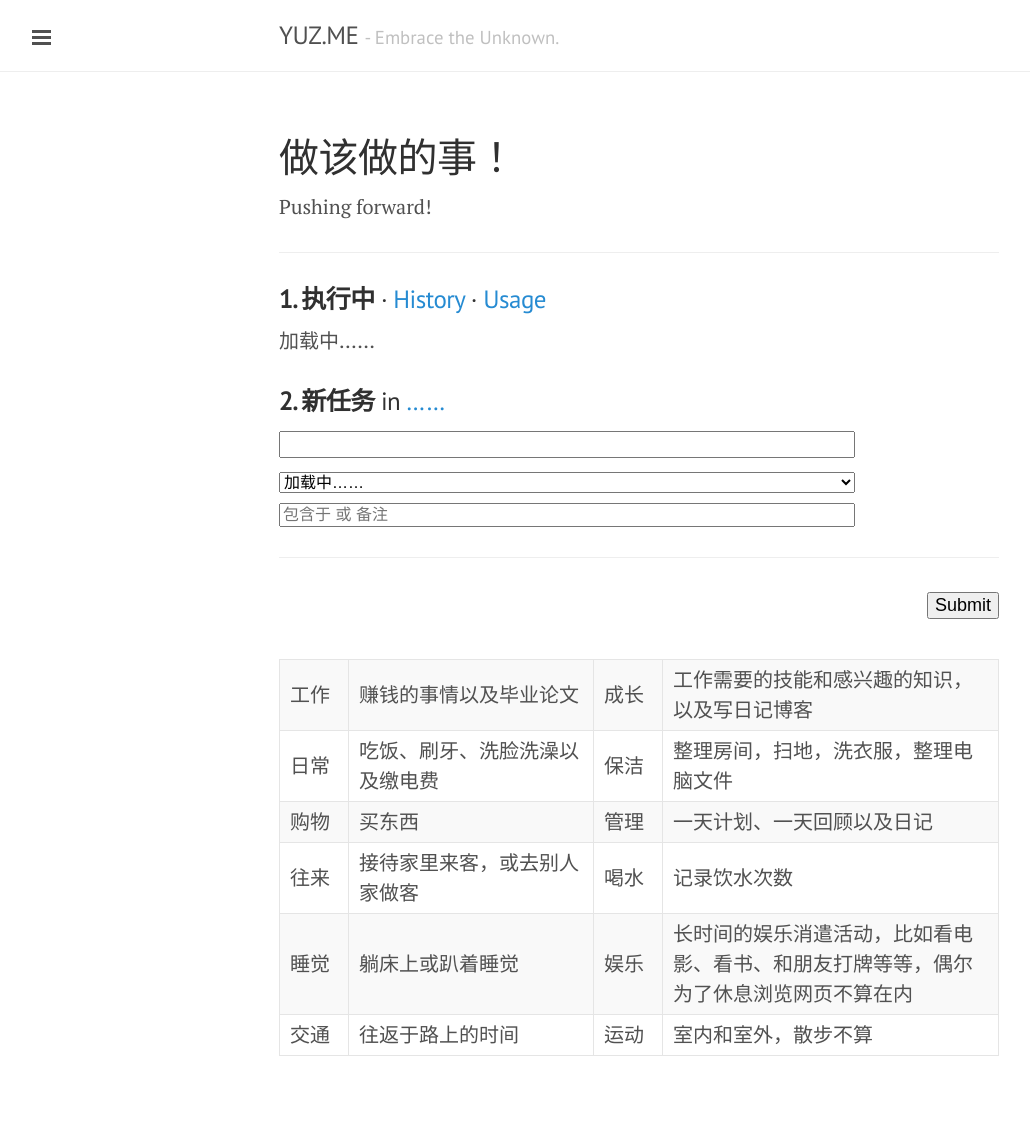
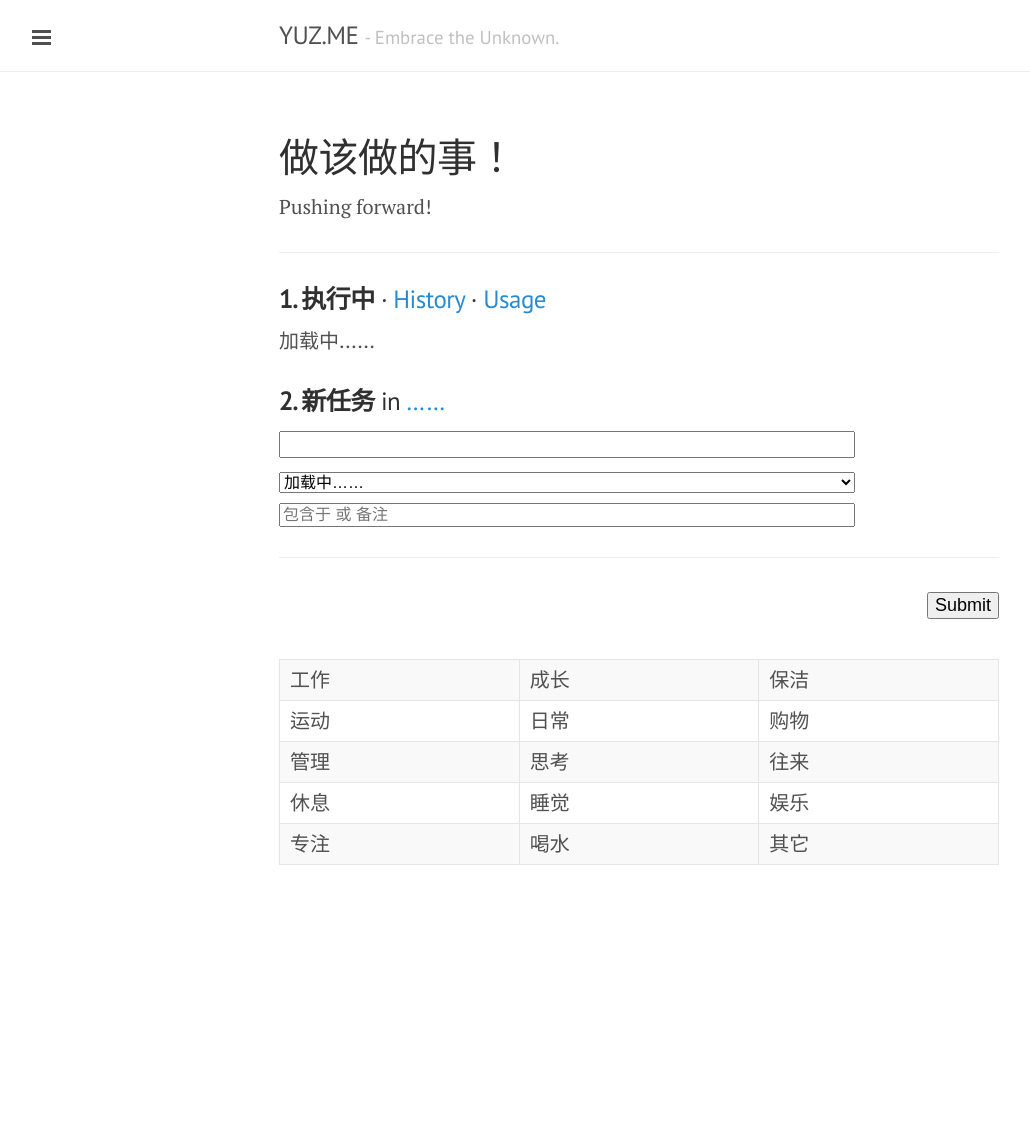
Before and after one commit to yusite/yuz.me, a Jekyll site: the page built from log.md, in a window 1280 px wide. Shown: the whole page, without its empty margins (1-1031 px from the left). Built offline with Jekyll 4.4.1, drawn with Linux system fonts in a browser that asks for light colours; Markdown is read by kramdown in place of the engine named in the settings; after the commit the page ends 945 px from its top, so only the background shows below that.

Commit message:
update log page

```diff
--- a/log.md
+++ b/log.md
@@ -43,41 +43,10 @@ Pushing forward!
 
 <table style="margin-top:40px;">
   <tbody>
-    <tr>
-        <td style="width:69px;">工作</td>
-        <td style="width:245px;">赚钱的事情以及毕业论文</td>
-        <td style="width:69px;">成长</td>
-        <td style="width:336px;">工作需要的技能和感兴趣的知识，以及写日记博客</td>
-    </tr>
-    <tr>
-        <td>日常</td>
-        <td>吃饭、刷牙、洗脸洗澡以及缴电费</td>
-        <td>保洁</td>
-        <td>整理房间，扫地，洗衣服，整理电脑文件</td>
-    </tr>
-    <tr>
-        <td>购物</td>
-        <td>买东西</td>
-        <td>管理</td>
-        <td>一天计划、一天回顾以及日记</td>
-    </tr>
-    <tr>
-        <td>往来</td>
-        <td>接待家里来客，或去别人家做客</td>
-        <td>喝水</td>
-        <td>记录饮水次数</td>
-    </tr>
-    <tr>
-        <td>睡觉</td>
-        <td>躺床上或趴着睡觉</td>
-        <td>娱乐</td>
-        <td>长时间的娱乐消遣活动，比如看电影、看书、和朋友打牌等等，偶尔为了休息浏览网页不算在内</td>
-    </tr>
-    <tr>
-        <td>交通</td>
-        <td>往返于路上的时间</td>
-        <td>运动</td>
-        <td>室内和室外，散步不算</td>
-    </tr>
+    <tr><td>工作</td><td>成长</td><td>保洁</td></tr>
+    <tr><td>运动</td><td>日常</td><td>购物</td></tr>
+    <tr><td>管理</td><td>思考</td><td>往来</td></tr>
+    <tr><td>休息</td><td>睡觉</td><td>娱乐</td></tr>
+    <tr><td>专注</td><td>喝水</td><td>其它</td></tr>
   </tbody>
 </table>
```
